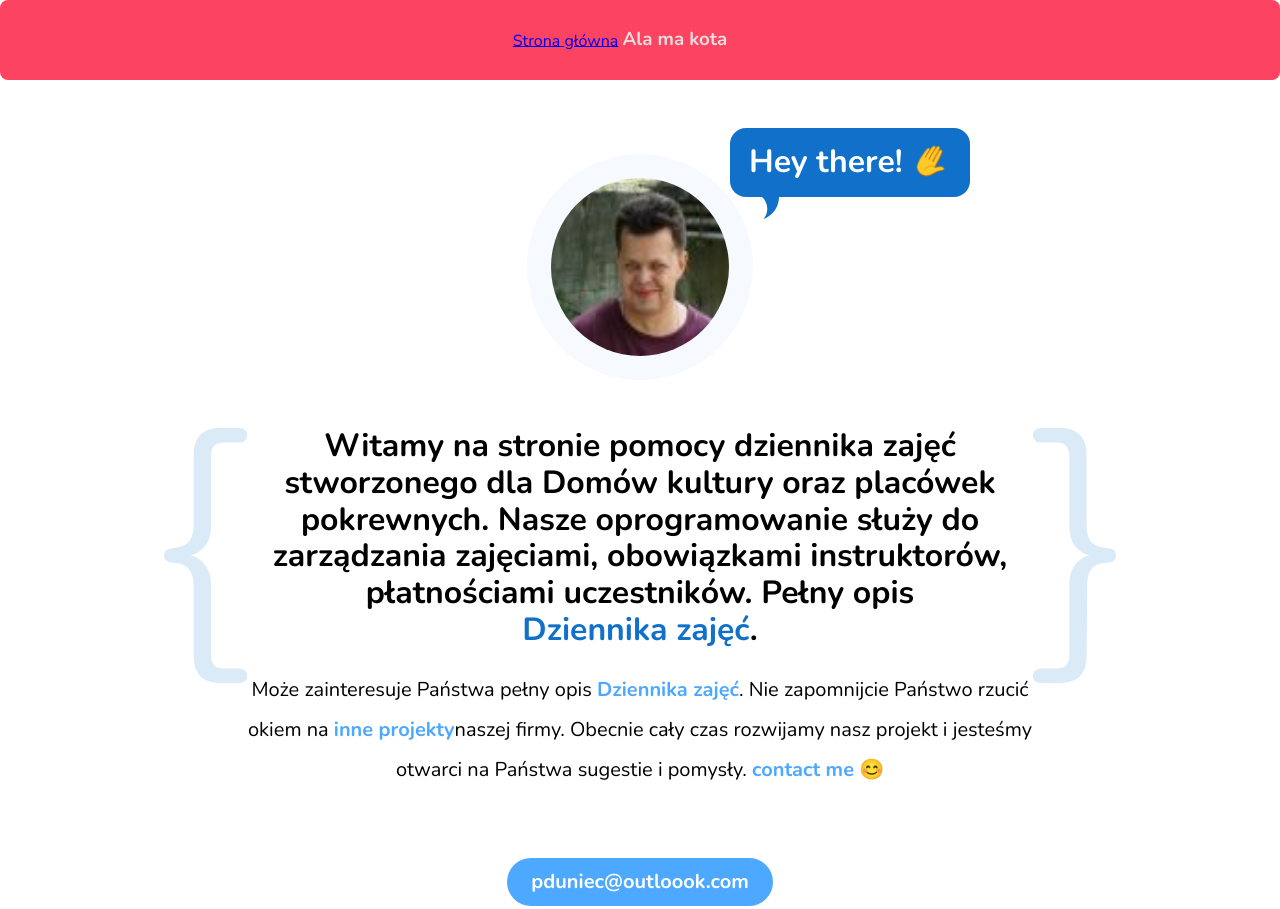
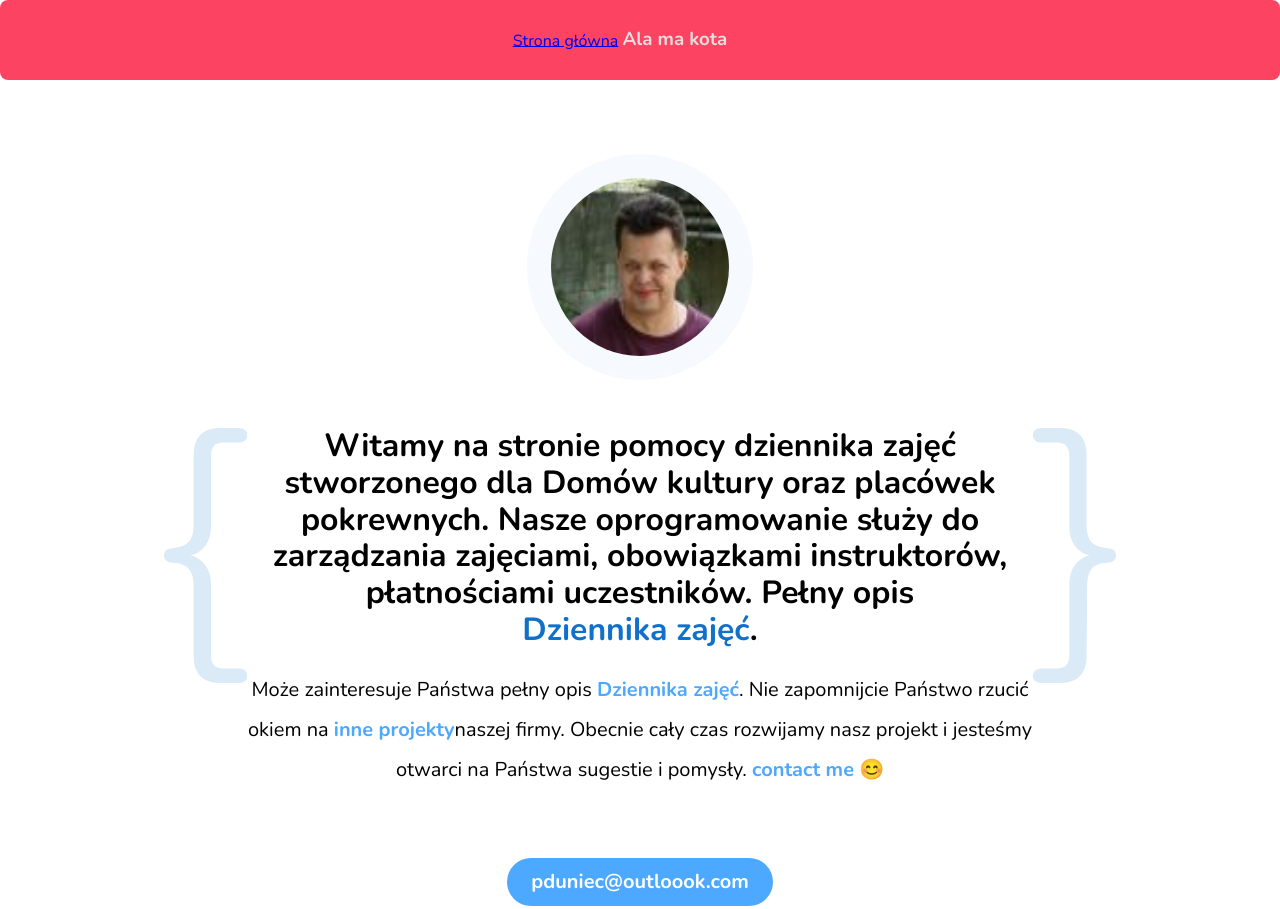
Before and after one commit to itzygzak/dkk32-help, a website built with webpack: page src/pages/index.html in a window 1280 px wide. Shown: the top 909 px of the page. Built offline with nearby package versions, Linux system fonts and the light colour scheme; no server answers.

Commit message:
Disabled hero bubble

```diff
--- a/src/pages/index.html
+++ b/src/pages/index.html
@@ -27,11 +27,11 @@
             class="hero__image"
             alt="Przemek WTF,s photo"
           />
-          <span class="hero__bubble"
+          <!--span class="hero__bubble"
             ><span class="hero__hello"
               >Hey there! <span class="hand">✋</span></span
             ></span
-          >
+          -->
         </div>
         <div class="hero__description">
           <h1 class="header">
```
